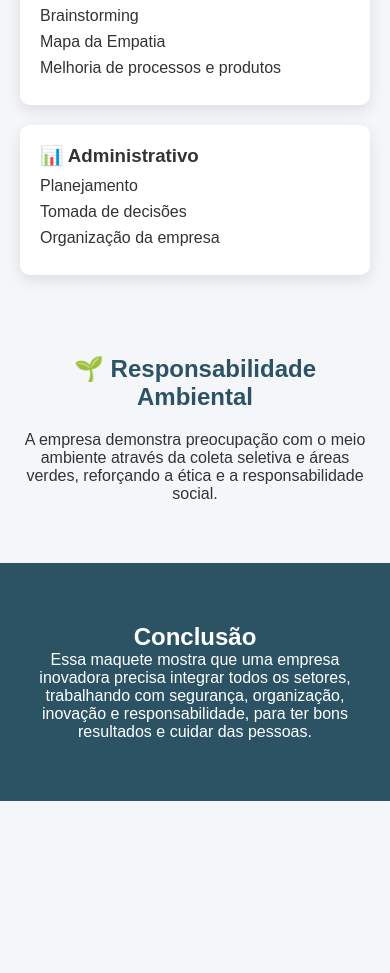
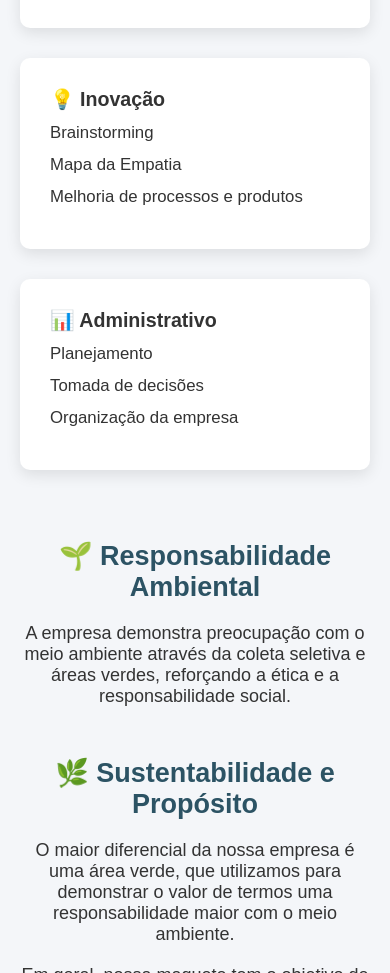
Before and after one commit to jntreidelas/InovaSafe, a plain HTML site: page index.html in a window 390 px wide. Shown: the part 1027-2000 px from the top of the page. Before the commit the page ends 1828 px from the top, so only its background shows below. Drawn offline with Linux system fonts and the light colour scheme.

Commit message:
Add files via upload

```diff
--- a/index.html
+++ b/index.html
@@ -85,6 +85,20 @@
     </p>
 </section>
 
+<section class="section animate">
+    <h2>🌿 Sustentabilidade e Propósito</h2>
+    <p>
+        O maior diferencial da nossa empresa é uma área verde, que utilizamos para demonstrar
+        o valor de termos uma responsabilidade maior com o meio ambiente.
+    </p>
+
+    <p style="margin-top:20px;">
+        Em geral, nossa maquete tem o objetivo de mostrar que uma empresa inovadora precisa unir
+        esses quatro setores para termos grandes resultados e pessoas mais saudáveis e seguras.
+    </p>
+</section>
+
+
 <section class="conclusion animate">
     <h2>Conclusão</h2>
     <p>
--- a/style.css
+++ b/style.css
@@ -122,3 +122,41 @@ body {
         height: 60px;
     }
 }
+
+/* MELHOR LEITURA NO CELULAR */
+@media (max-width: 600px) {
+
+    body {
+        font-size: 18px;
+    }
+
+    .hero h1 {
+        font-size: 2.4rem;
+    }
+
+    .hero p {
+        font-size: 1.2rem;
+    }
+
+    .section {
+        margin: 50px auto;
+    }
+
+    .card {
+        padding: 30px;
+        font-size: 1.05rem;
+    }
+
+    .card li {
+        margin: 12px 0;
+    }
+
+    .cards {
+        gap: 30px;
+    }
+
+    .conclusion {
+        padding: 80px 25px;
+        font-size: 1.1rem;
+    }
+}
```
